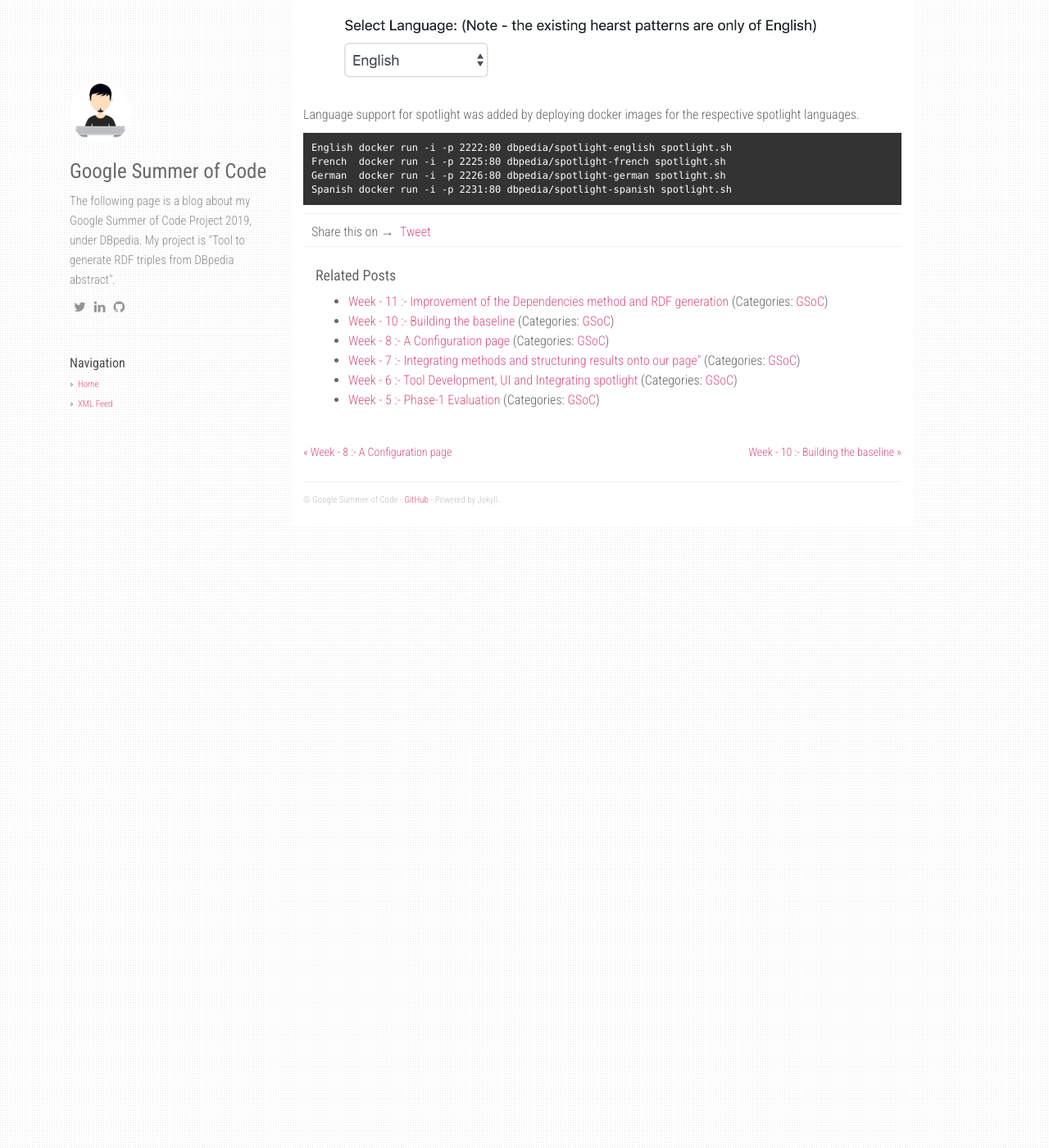
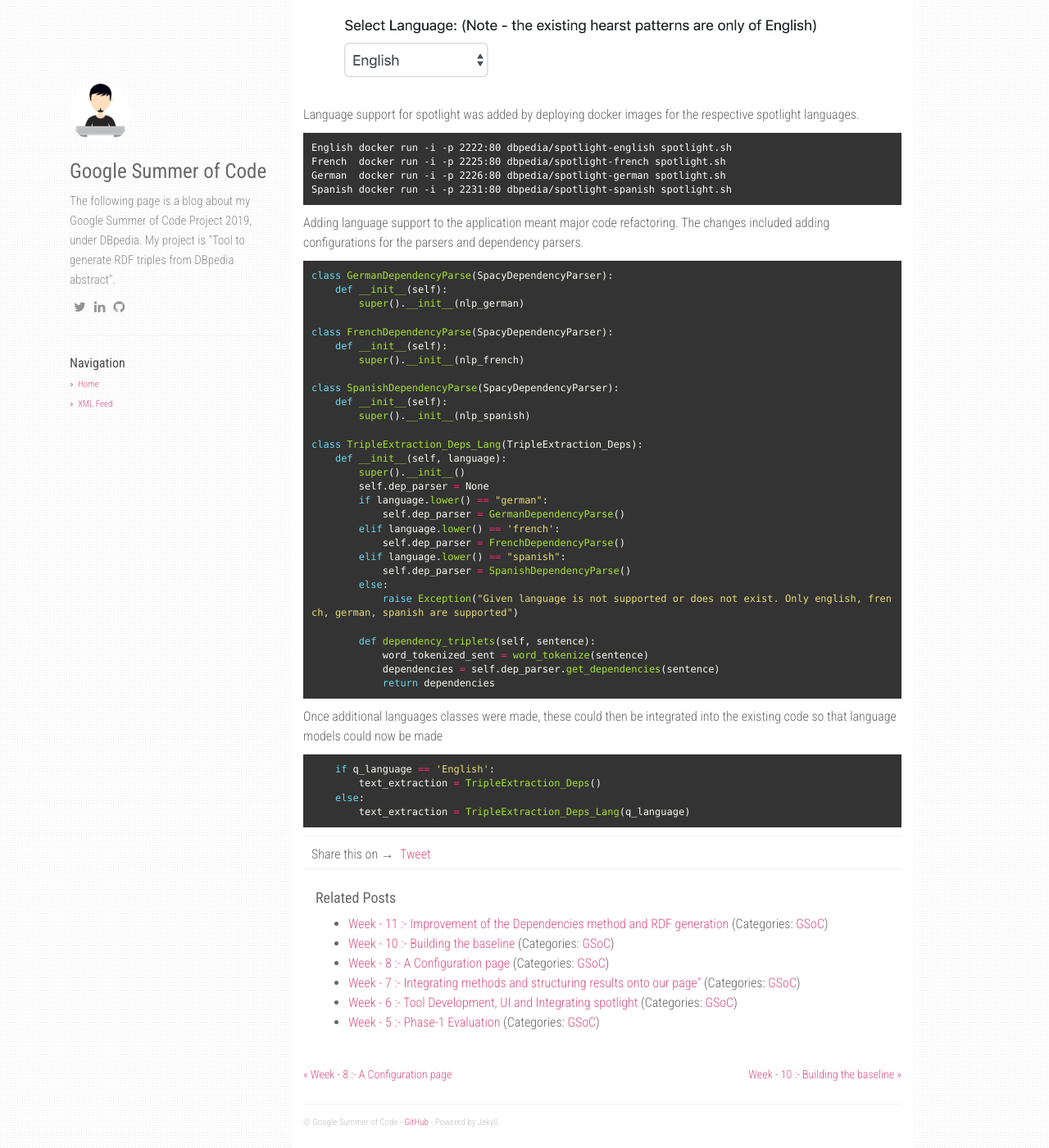
Before and after one commit to sahitpj/gs, a Jekyll site: the page built from docs/_posts/2019-07-28-Week-9.md, in a window 1280 px wide and 1400 px high, scrolled down 596 px. Shown: the whole window at 82% size. Built offline with Jekyll 4.4.1, drawn with Linux system fonts in a browser that asks for light colours; nearby versions of some CDN libraries; comment, search, counter and statistics services are not loaded.

Commit message:
missing pictures and errors corrected

````diff
--- a/docs/_posts/2019-07-28-Week-9.md
+++ b/docs/_posts/2019-07-28-Week-9.md
@@ -30,3 +30,45 @@ French	docker run -i -p 2225:80 dbpedia/spotlight-french spotlight.sh
 German	docker run -i -p 2226:80 dbpedia/spotlight-german spotlight.sh
 Spanish	docker run -i -p 2231:80 dbpedia/spotlight-spanish spotlight.sh
 ```
+Adding language support to the application meant major code refactoring. The changes included adding configurations for the parsers and dependency parsers.
+
+```python
+class GermanDependencyParse(SpacyDependencyParser):
+    def __init__(self):
+        super().__init__(nlp_german)
+
+class FrenchDependencyParse(SpacyDependencyParser):
+    def __init__(self):
+        super().__init__(nlp_french)
+
+class SpanishDependencyParse(SpacyDependencyParser):
+    def __init__(self):
+        super().__init__(nlp_spanish)
+
+class TripleExtraction_Deps_Lang(TripleExtraction_Deps):
+    def __init__(self, language):
+        super().__init__()
+        self.dep_parser = None
+        if language.lower() == "german":
+            self.dep_parser = GermanDependencyParse()
+        elif language.lower() == 'french':
+            self.dep_parser = FrenchDependencyParse()
+        elif language.lower() == "spanish":
+            self.dep_parser = SpanishDependencyParse()
+        else:
+            raise Exception("Given language is not supported or does not exist. Only english, french, german, spanish are supported")
+
+        def dependency_triplets(self, sentence):
+            word_tokenized_sent = word_tokenize(sentence)
+            dependencies = self.dep_parser.get_dependencies(sentence)
+            return dependencies
+```
+
+Once additional languages classes were made, these could then be integrated into the existing code so that language models could now be made
+
+```python
+    if q_language == 'English':
+        text_extraction = TripleExtraction_Deps()
+    else:
+        text_extraction = TripleExtraction_Deps_Lang(q_language)
+```
````
Also changed, not shown: docs/_posts/2019-08-04-Week-10.md (+2 -0 lines), docs/assets/extraConfig.png (added).
